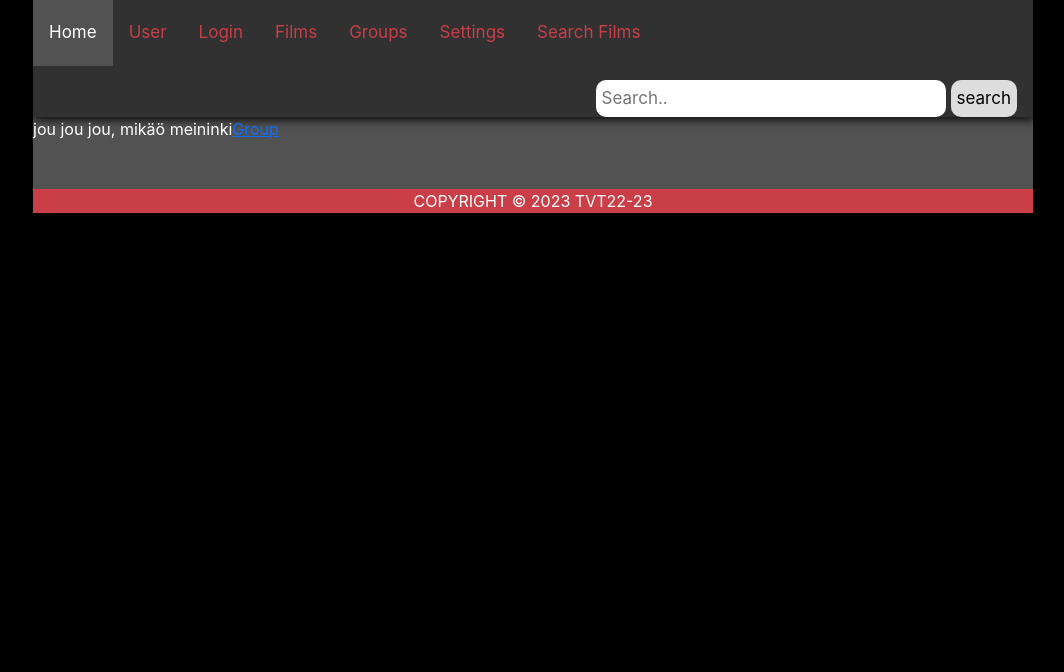
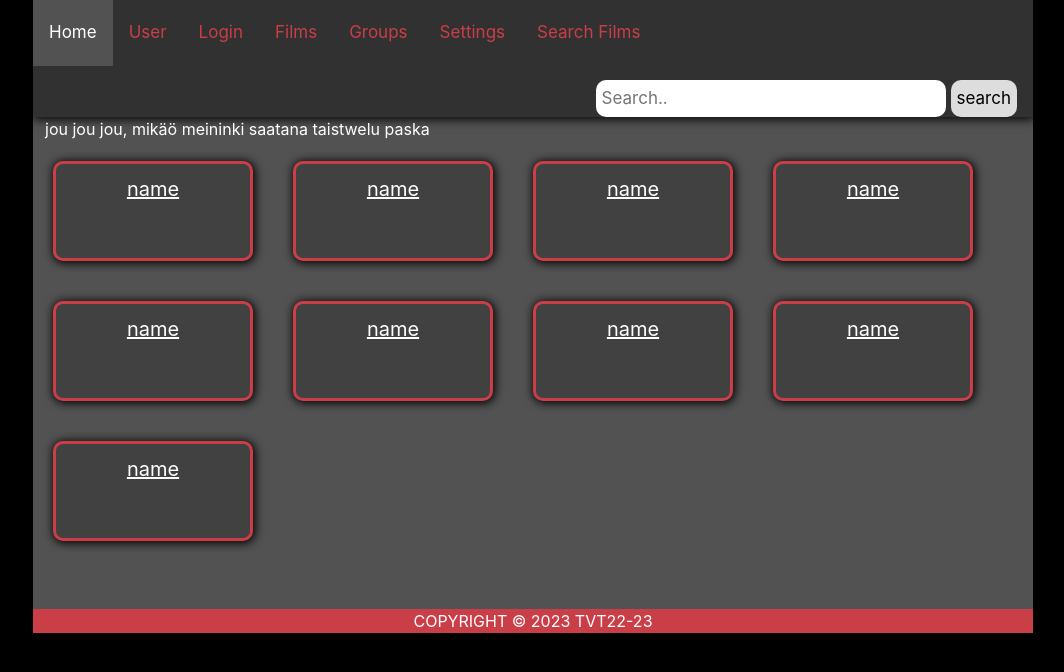
Before and after one commit to TVT22-23/WebbikehitysProjekti, a React (Create React App) app in the folder react/: page /groups in a window 1280 px wide. Shown: the top 672 px of the page, without its empty margins (107-1171 px from the left). Built offline with nearby package versions, Linux system fonts and the light colour scheme.

Commit message:
added own groups to groups
etenee

```diff
--- a/react/src/App.css
+++ b/react/src/App.css
@@ -232,3 +232,19 @@ textarea {
   background-color: #313131;
   box-shadow: 1px 1px 10px 1px black;
 }
+
+.groupBox{
+  border-radius: 10px;
+  border-color: #CA3E47;
+  border-style: solid;
+  background-color: #414141;
+  height: 100px;
+  width: 200px;
+  color: #ffffff;
+  font-size: 20px;
+  text-align: center;
+  padding: 10px;
+  display: block;
+  box-shadow: 1px 1px 10px 1px black;
+  margin: 20px;
+}
--- a/react/src/components/Group.js
+++ b/react/src/components/Group.js
@@ -7,8 +7,8 @@ function Group() {
 
     return (
        <div>
+        <Container>
           <Row>
-            <h1>Group with </h1>
             <GroupName />
           </Row>
           <Row>
@@ -20,17 +20,19 @@ function Group() {
           <h3 className="my-4" style={{ color: '#CA3e47', borderBottom: '1px solid #CA3E47' }}>Reviews</h3>
             <ReviewGrid />
           </Row>
+          </Container>
         </div>
     )
 }
 
 function GroupName() {
-    const {groupID} = useParams();
+    const groupID = "name";
     return(
         <div>
-            <h class="groupBanner"> Group {groupID} </h>
+            <h class="groupBanner"> {groupID} </h>
         </div>
     )
 }
 
 export default Group;
+export { GroupName }
--- a/react/src/components/Groups.js
+++ b/react/src/components/Groups.js
@@ -1,12 +1,50 @@
 import { useParams } from "react-router-dom";
 import { Col, Container, Image, Row, Form, Card } from 'react-bootstrap';
+import { GroupName } from "./Group"
 
 function Groups(){
     return(
         <div>
+        <Container>
             jou jou jou, mikäö meininki
-            <a href="group">Group</a>
+            saatana taistwelu paska
+          <Row>
+            <OwnGroupGrid />
+          </Row>
+          <Row>
+            <FindGroups />
+          </Row>
+        </Container>
+        </div>
+    )
+}
 
+function OwnGroupGrid(){
+    const groupID = "name";
+    return(
+        <div>
+            <Row>
+              <a href="group" class= "groupBox"> {groupID} </a>
+              <a href="group" class= "groupBox"> {groupID} </a>
+              <a href="group" class= "groupBox"> {groupID} </a>
+              <a href="group" class= "groupBox"> {groupID} </a>
+              <a href="group" class= "groupBox"> {groupID} </a>
+              <a href="group" class= "groupBox"> {groupID} </a>
+              <a href="group" class= "groupBox"> {groupID} </a>
+              <a href="group" class= "groupBox"> {groupID} </a>
+
+            </Row>
+        </div>
+    )
+}
+
+function FindGroups() {
+    const groupID = "name";
+    return(
+        <div>
+            <Row>
+              <a href="group" class= "groupBox">{groupID}</a>
+            </Row>
         </div>
     )
 }
```
